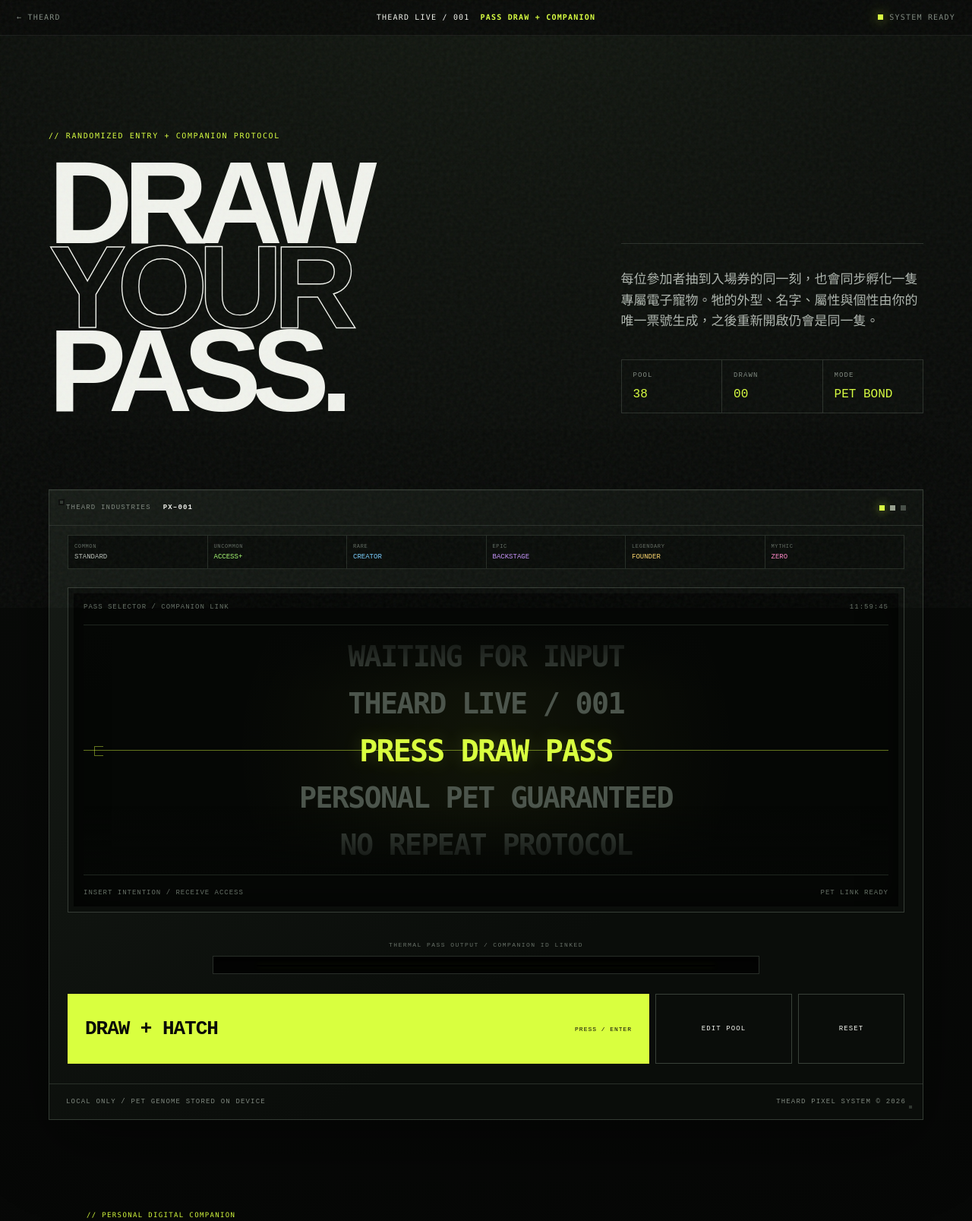
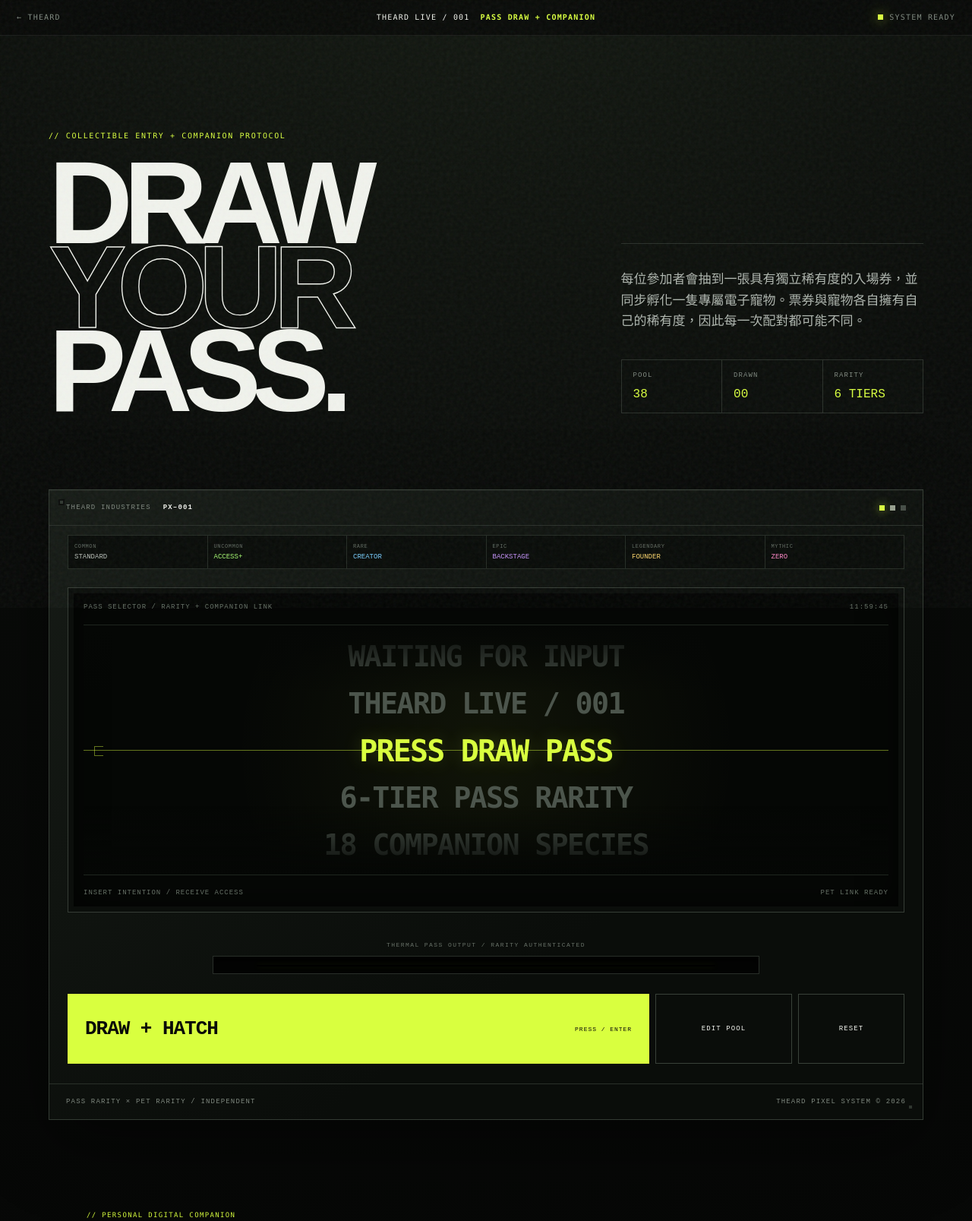
Before and after one commit to xieyaozhong/theard, a plain HTML site: page site/draw/index.html in a window 1280 px wide. Shown: the top 1607 px of the page at 76% size. Drawn offline with Linux system fonts and the light colour scheme.

Commit message:
Update draw UI for expanded pass and pet rarities

```diff
--- a/site/draw/index.html
+++ b/site/draw/index.html
@@ -5,110 +5,25 @@
   <meta name="viewport" content="width=device-width,initial-scale=1,viewport-fit=cover" />
   <meta name="theme-color" content="#070907" />
   <title>THEARD LIVE — PASS DRAW</title>
-  <meta name="description" content="THEARD LIVE premium pixel admission pass draw machine with personal digital companions." />
+  <meta name="description" content="THEARD LIVE premium pixel admission pass draw machine with collectible pass rarities and personal digital companions." />
   <link rel="stylesheet" href="styles.css?v=3" />
 </head>
 <body>
-  <div class="noise" aria-hidden="true"></div>
-  <div class="scanlines" aria-hidden="true"></div>
-  <div class="pixel-grid" aria-hidden="true"></div>
-
-  <header class="hud">
-    <a class="back" href="../">← THEARD</a>
-    <div class="hud-brand">
-      <span>THEARD LIVE / 001</span>
-      <b>PASS DRAW + COMPANION</b>
-    </div>
-    <div class="status"><i></i><span id="statusText">SYSTEM READY</span></div>
-  </header>
-
+  <div class="noise" aria-hidden="true"></div><div class="scanlines" aria-hidden="true"></div><div class="pixel-grid" aria-hidden="true"></div>
+  <header class="hud"><a class="back" href="../">← THEARD</a><div class="hud-brand"><span>THEARD LIVE / 001</span><b>PASS DRAW + COMPANION</b></div><div class="status"><i></i><span id="statusText">SYSTEM READY</span></div></header>
   <main>
-    <section class="intro">
-      <div>
-        <p class="eyebrow">// RANDOMIZED ENTRY + COMPANION PROTOCOL</p>
-        <h1>DRAW<br><span>YOUR</span><br>PASS.</h1>
-      </div>
-      <div class="intro-copy">
-        <p>每位參加者抽到入場券的同一刻，也會同步孵化一隻專屬電子寵物。牠的外型、名字、屬性與個性由你的唯一票號生成，之後重新開啟仍會是同一隻。</p>
-        <div class="mini-stats">
-          <div><span>POOL</span><b id="poolCount">00</b></div>
-          <div><span>DRAWN</span><b id="drawnCount">00</b></div>
-          <div><span>MODE</span><b>PET BOND</b></div>
-        </div>
-      </div>
-    </section>
-
-    <section class="machine-wrap">
-      <div class="machine" id="machine">
-        <div class="machine-top">
-          <div><span>THEARD INDUSTRIES</span><b>PX–001</b></div>
-          <div class="leds" aria-hidden="true"><i></i><i></i><i></i></div>
-        </div>
-        <div class="screen-shell">
-          <div class="screen-bezel">
-            <div class="screen-head"><span>PASS SELECTOR / COMPANION LINK</span><span id="clock">00:00:00</span></div>
-            <div class="reel-window" id="reelWindow" aria-live="polite">
-              <div class="reel-fade reel-fade-top"></div>
-              <div class="reel" id="reel">
-                <div class="reel-row ghost">WAITING FOR INPUT</div>
-                <div class="reel-row ghost">THEARD LIVE / 001</div>
-                <div class="reel-row active">PRESS DRAW PASS</div>
-                <div class="reel-row ghost">PERSONAL PET GUARANTEED</div>
-                <div class="reel-row ghost">NO REPEAT PROTOCOL</div>
-              </div>
-              <div class="reel-fade reel-fade-bottom"></div>
-              <div class="crosshair" aria-hidden="true"></div>
-            </div>
-            <div class="screen-foot"><span id="machineMessage">INSERT INTENTION / RECEIVE ACCESS</span><span>PET LINK READY</span></div>
-          </div>
-        </div>
-        <div class="printer">
-          <div class="printer-label">THERMAL PASS OUTPUT / COMPANION ID LINKED</div>
-          <div class="slot"><i></i></div>
-          <div class="ticket-stage" id="ticketStage">
-            <article class="ticket" id="ticket" aria-hidden="true">
-              <div class="ticket-cut left"></div><div class="ticket-cut right"></div>
-              <div class="ticket-main">
-                <div class="ticket-top"><span>THEARD LIVE</span><span>ADMIT ONE</span></div>
-                <div class="ticket-title"><small>ACCESS CLASS</small><strong id="ticketName">CREATOR PASS</strong></div>
-                <div class="ticket-meta">
-                  <div><span>EVENT</span><b>001 / 2026</b></div>
-                  <div><span>ZONE</span><b id="ticketZone">A-01</b></div>
-                  <div><span>STATUS</span><b>VALID</b></div>
-                </div>
-                <div class="ticket-code"><span id="ticketCode">THD-001-XXXX</span><i aria-hidden="true"></i></div>
-              </div>
-              <div class="ticket-stub"><span>ENTRY</span><b id="stubNo">001</b><div class="pixel-qr" aria-hidden="true"></div><small>KEEP THIS PASS</small></div>
-            </article>
-          </div>
-        </div>
-        <div class="controls">
-          <button class="draw-btn" id="drawBtn" type="button"><span class="btn-label">DRAW + HATCH</span><span class="btn-sub">PRESS / ENTER</span></button>
-          <button class="util-btn" id="configBtn" type="button">EDIT POOL</button>
-          <button class="util-btn" id="resetBtn" type="button">RESET</button>
-        </div>
-        <div class="machine-bottom"><span>LOCAL ONLY / PET GENOME STORED ON DEVICE</span><span>THEARD PIXEL SYSTEM © 2026</span></div>
-      </div>
-    </section>
-
-    <section class="history-section">
-      <div class="section-label">// DRAW + COMPANION LOG</div>
-      <div class="history-head"><h2>RECENT<br>BONDS.</h2><p>每次抽取都會從目前票池移除，並建立一組不可分割的 PASS × PET 配對。電子寵物會在抽票機下方的獨立艙顯示，不會覆蓋票券。</p></div>
-      <div class="history" id="history"></div>
-    </section>
+    <section class="intro"><div><p class="eyebrow">// COLLECTIBLE ENTRY + COMPANION PROTOCOL</p><h1>DRAW<br><span>YOUR</span><br>PASS.</h1></div><div class="intro-copy"><p>每位參加者會抽到一張具有獨立稀有度的入場券，並同步孵化一隻專屬電子寵物。票券與寵物各自擁有自己的稀有度，因此每一次配對都可能不同。</p><div class="mini-stats"><div><span>POOL</span><b id="poolCount">00</b></div><div><span>DRAWN</span><b id="drawnCount">00</b></div><div><span>RARITY</span><b>6 TIERS</b></div></div></div></section>
+    <section class="machine-wrap"><div class="machine" id="machine">
+      <div class="machine-top"><div><span>THEARD INDUSTRIES</span><b>PX–001</b></div><div class="leds" aria-hidden="true"><i></i><i></i><i></i></div></div>
+      <div class="screen-shell"><div class="screen-bezel"><div class="screen-head"><span>PASS SELECTOR / RARITY + COMPANION LINK</span><span id="clock">00:00:00</span></div><div class="reel-window" id="reelWindow" aria-live="polite"><div class="reel-fade reel-fade-top"></div><div class="reel" id="reel"><div class="reel-row ghost">WAITING FOR INPUT</div><div class="reel-row ghost">THEARD LIVE / 001</div><div class="reel-row active">PRESS DRAW PASS</div><div class="reel-row ghost">6-TIER PASS RARITY</div><div class="reel-row ghost">18 COMPANION SPECIES</div></div><div class="reel-fade reel-fade-bottom"></div><div class="crosshair" aria-hidden="true"></div></div><div class="screen-foot"><span id="machineMessage">INSERT INTENTION / RECEIVE ACCESS</span><span>PET LINK READY</span></div></div></div>
+      <div class="printer"><div class="printer-label">THERMAL PASS OUTPUT / RARITY AUTHENTICATED</div><div class="slot"><i></i></div><div class="ticket-stage" id="ticketStage"><article class="ticket" id="ticket" aria-hidden="true"><div class="ticket-cut left"></div><div class="ticket-cut right"></div><div class="ticket-main"><div class="ticket-top"><span>THEARD LIVE</span><span>ADMIT ONE</span></div><div class="ticket-title"><small>ACCESS CLASS</small><strong id="ticketName">CREATOR PASS</strong></div><div class="ticket-meta"><div><span>EVENT</span><b>001 / 2026</b></div><div><span>ZONE</span><b id="ticketZone">A-01</b></div><div><span>STATUS</span><b>VALID</b></div></div><div class="ticket-code"><span id="ticketCode">THD-001-XXXX</span><i aria-hidden="true"></i></div></div><div class="ticket-stub"><span>ENTRY</span><b id="stubNo">001</b><div class="pixel-qr" aria-hidden="true"></div><small>KEEP THIS PASS</small></div></article></div></div>
+      <div class="controls"><button class="draw-btn" id="drawBtn" type="button"><span class="btn-label">DRAW + HATCH</span><span class="btn-sub">PRESS / ENTER</span></button><button class="util-btn" id="configBtn" type="button">EDIT POOL</button><button class="util-btn" id="resetBtn" type="button">RESET</button></div>
+      <div class="machine-bottom"><span>PASS RARITY × PET RARITY / INDEPENDENT</span><span>THEARD PIXEL SYSTEM © 2026</span></div>
+    </div></section>
+    <section class="history-section"><div class="section-label">// PASS × COMPANION ARCHIVE</div><div class="history-head"><h2>RECENT<br>BONDS.</h2><p>COMMON、UNCOMMON、RARE、EPIC、LEGENDARY、MYTHIC 六階票券與六階電子寵物會分別紀錄。稀有票不保證稀有寵物，讓每組 PASS × PET 都保有收藏性。</p></div><div class="history" id="history"></div></section>
   </main>
-
-  <dialog class="config-dialog" id="configDialog">
-    <form method="dialog" class="config-panel" id="configForm">
-      <div class="config-head"><div><span>// POOL EDITOR</span><h2>ENTRY PASSES</h2></div><button value="cancel" aria-label="關閉">×</button></div>
-      <p>每行一張票。重複輸入同名票就會增加該票的數量；每一張被抽出的票都會獲得自己的電子寵物。</p>
-      <textarea id="poolInput" spellcheck="false" aria-label="票池內容"></textarea>
-      <div class="preset-row"><button type="button" data-preset="balanced">BALANCED</button><button type="button" data-preset="rare">WITH SECRET PASS</button></div>
-      <div class="config-actions"><button value="cancel" class="secondary">CANCEL</button><button value="default" id="savePoolBtn" class="primary">SAVE POOL</button></div>
-    </form>
-  </dialog>
-
+  <dialog class="config-dialog" id="configDialog"><form method="dialog" class="config-panel" id="configForm"><div class="config-head"><div><span>// POOL EDITOR</span><h2>ENTRY PASSES</h2></div><button value="cancel" aria-label="關閉">×</button></div><p>格式：票名 :: 稀有度。可以重複同一行增加數量，例如 <code>CREATOR PASS :: RARE</code>。自訂票也可以指定六種稀有度之一。</p><textarea id="poolInput" spellcheck="false" aria-label="票池內容"></textarea><div class="preset-row"><button type="button" data-preset="balanced">BALANCED POOL</button><button type="button" data-preset="rare">COLLECTOR POOL</button></div><div class="config-actions"><button value="cancel" class="secondary">CANCEL</button><button value="default" id="savePoolBtn" class="primary">SAVE POOL</button></div></form></dialog>
   <div class="flash" id="flash" aria-hidden="true"></div>
-  <script src="app.js?v=3"></script>
+  <script src="app.js?v=4"></script>
 </body>
 </html>
```
